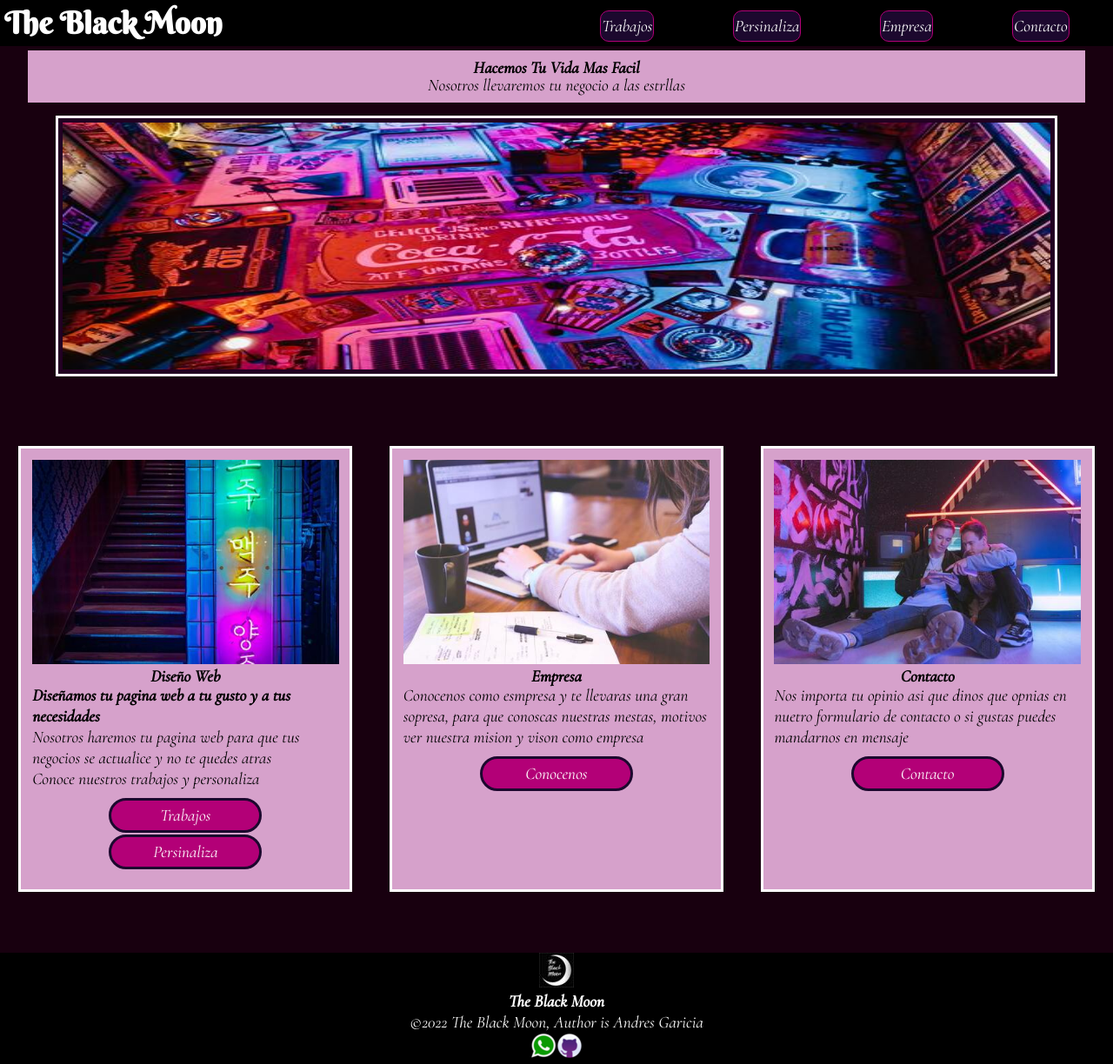
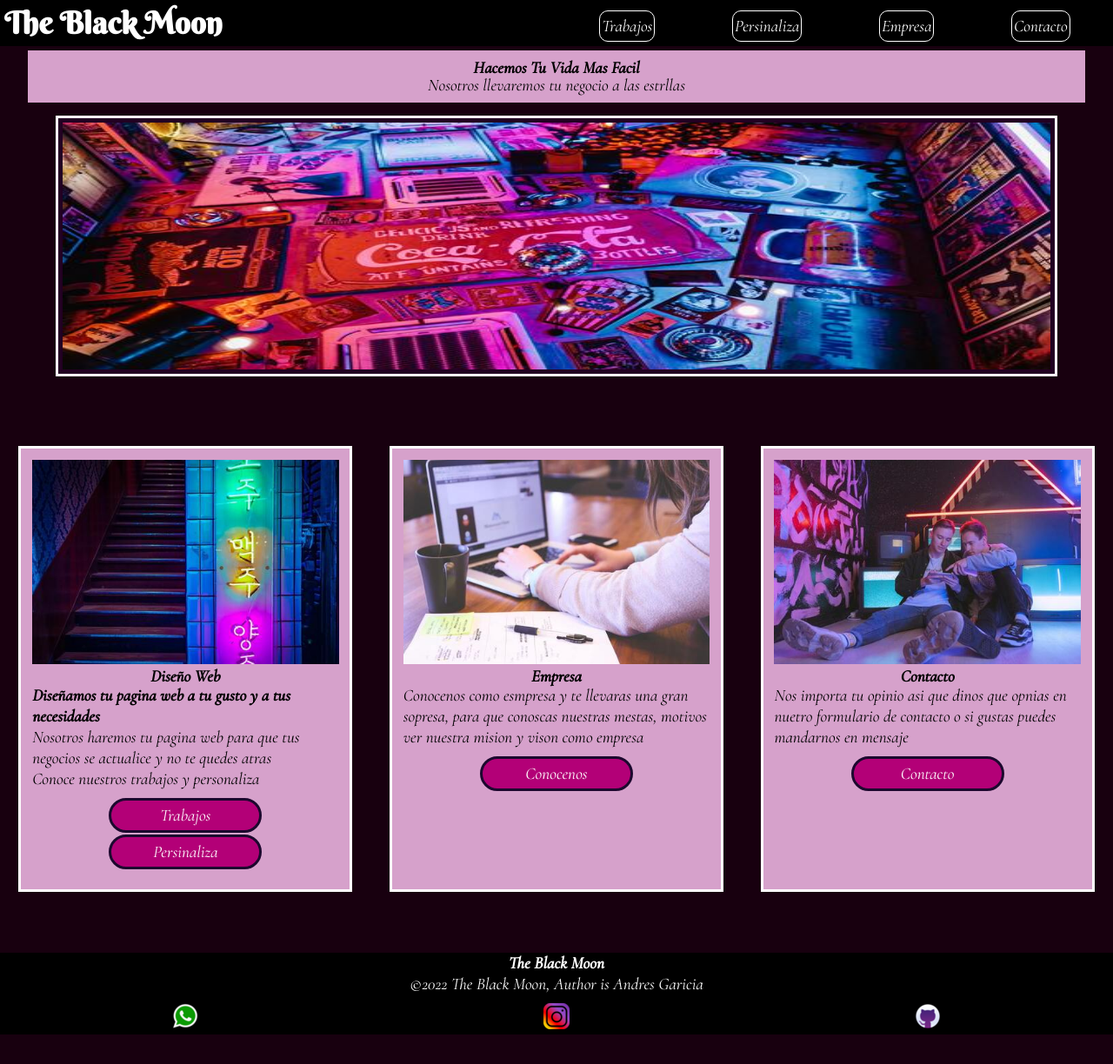
Before and after one commit to AndresMGC28/PF-Garcia-Castro, a website: page index.html in a window 1280 px wide. Shown: the whole page at 87% size. After the commit the page ends 1190 px from the top, so only its background shows below. Drawn offline with nearby package versions, Linux system fonts and the light colour scheme.

Commit message:
header terminado

```diff
--- a/index.html
+++ b/index.html
@@ -82,21 +82,21 @@
         </div>
     </main>
     <footer>
-        <div class="logofooter">
-            <img src="./imagnes/logo_tres.jpg" alt="Logo De La Empresa" class="logofooterpie">
-        </div>
-
-        <div class="nombrepaginafooter">
+        <div class="">
             <h2>The Black Moon</h2>
             <p>©2022 The Black Moon, Author is  Andres Garicia</p>
         </div>
-        <div class="contactos">
+        <div class="redessociales">
             <div>
-             <a href="https://api.whatsapp.com/send?phone=525529989296" class="a-piepagina">
+                <a href="https://api.whatsapp.com/send?phone=525529989296" class="redsocial">
                 <img src="./imagnes/w.png" alt="whatsapp"></a>
             </div>
             <div>
-                <a href="https://github.com/AndresMGC28" class="a-piepagina">
+                <a href="https://www.instagram.com/" class="redsocial">
+                <img src="./imagnes/i.png" alt="instagram"> </a>
+            </div>
+            <div>
+                <a href="https://github.com/AndresMGC28" class="redsocial">
                 <img src="./imagnes/g.png" alt="github"> </a>
             </div>
         </div>
--- a/scss/layout/_footer.scss
+++ b/scss/layout/_footer.scss
@@ -8,22 +8,14 @@ footer{
     background-color: $coloruno;
     color:$colordos;
     display: flex;
+    flex-wrap: wrap;
     flex-direction: column;
-    justify-content: space-between;
-    align-items: center;
     text-align: center;
 }
 
-img{
-    color:$colorseis;
-    @include piedepagina(){
+div.redessociales{
+        display: flex;
+        flex-direction: row;
+        justify-content: space-around;
+        margin-top: 10px;
     }
-}
-
-    .contactos{
-    @include piedepagina(){
-        display: flex;
-        flex-wrap: wrap;
-    }
-
-}
--- a/scss/layout/_navegacion.scss
+++ b/scss/layout/_navegacion.scss
@@ -1,4 +1,3 @@
-
 @mixin navegador{
     @media (min-width:$media-uno){
         @content
@@ -19,23 +18,25 @@ ul{
     flex-wrap: wrap;
     padding: 5px;
     li{
-        background-color:$colortres;
-        padding: 5px 1px;
+        background-color:$coloruno;
+        padding: 5px 2px;
         border-radius: 10px;
-        border: $colorseis 1px solid;
+        border: $colordos 1px solid;
     }
     a{
             text-decoration: none;
             color: $colordos;
-            font-size: 1.2rem;
     }
 }
+
 li:hover{
-    background-color:$colorseis;
-    opacity: .5;
+    background-color:$colordos;
+    opacity: .9;
     border-color:$colordos;
+    @include navegador{
+        padding: 5px 15px;
+    }
     a{
-        text-decoration: none;
         color: $coloruno;
     }
 }
```
Also changed, not shown: css/styles.css, imagnes/i.png (added), imagnes/y.png (added), scss/base/_tipografia.scss (line endings or trailing spaces), 1 other file.
